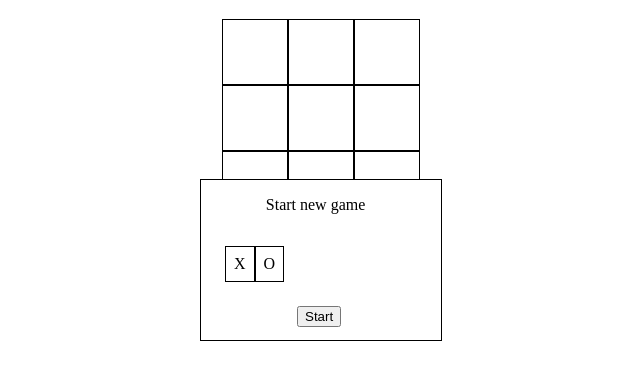
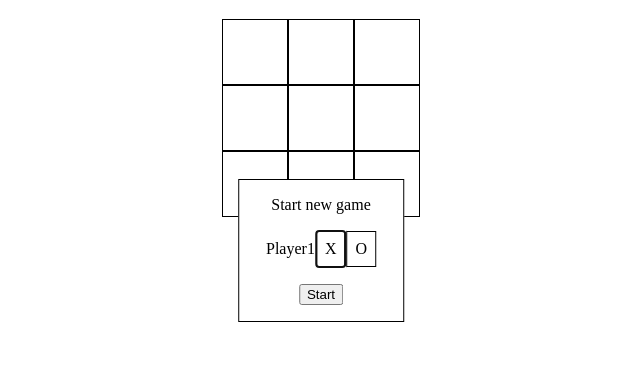
Before and after one commit to proffery/odin-tic-tac-toe, a plain HTML site: page index.html in a window 1280 px wide. Shown: the part 61-440 px from the top of the page, without its empty margins (319-959 px from the left). Drawn offline with Linux system fonts and the light colour scheme.

Commit message:
player vs player is done

```diff
--- a/index.html
+++ b/index.html
@@ -9,7 +9,7 @@
 </head>
 <body>
     <div class="main-container">
-        <h1>Project: Tic Tac Toe</h1>
+        <h1 class="header">Project: Tic Tac Toe</h1>
         <div class="game-board">
 
         </div>
--- a/script.js
+++ b/script.js
@@ -22,6 +22,44 @@ const gameBoard = (() => {
         }
     }
 
+    function isWinner() {
+        if ((_gameFild[0][0] == _gameFild[0][1]) && (_gameFild[0][1] == _gameFild[0][2]) && (_gameFild[0][0] != undefined)) {
+            return true;
+        }
+
+        else if ((_gameFild[1][0] == _gameFild[1][1]) && (_gameFild[1][1] == _gameFild[1][2]) && (_gameFild[1][0] != undefined)) {
+            return true;
+        }
+
+        else if ((_gameFild[2][0] == _gameFild[2][1]) && (_gameFild[2][1] == _gameFild[2][2]) && (_gameFild[2][0] != undefined)) {
+            return true;
+        }
+
+        else if ((_gameFild[0][0] == _gameFild[1][0]) && (_gameFild[1][0] == _gameFild[2][0]) && (_gameFild[0][0] != undefined)) {
+            return true;
+        }
+
+        else if ((_gameFild[0][1] == _gameFild[1][1]) && (_gameFild[1][1] == _gameFild[2][1]) && (_gameFild[0][1] != undefined)) {
+            return true;
+        }
+
+        else if ((_gameFild[0][2] == _gameFild[1][2]) && (_gameFild[1][2] == _gameFild[2][2]) && (_gameFild[0][2] != undefined)) {
+            return true;
+        }
+
+        else if ((_gameFild[0][0] == _gameFild[1][1]) && (_gameFild[1][1] == _gameFild[2][2]) && (_gameFild[0][0] != undefined)) {
+            return true;
+        }
+
+        else if ((_gameFild[0][2] == _gameFild[1][1]) && (_gameFild[1][1] == _gameFild[2][0]) && (_gameFild[0][2] != undefined)) {
+            return true;
+        }
+
+        else {
+            return false;
+        }
+    }
+
     function isEnd() {
         for (let i = 0; i < _gameFild.length; i++) {
             for (let j = 0; j < _gameFild[i].length; j++) {
@@ -32,7 +70,7 @@ const gameBoard = (() => {
         return true;
     }
 
-    return {getBoard, setBoard, isEnd, cleanBoard};
+    return {getBoard, setBoard, isEnd, cleanBoard, isWinner};
 })();
 
 const Player = (playerName, playerSign) => {
@@ -40,7 +78,10 @@ const Player = (playerName, playerSign) => {
 };
 
 const game = (() => {
+    const playerArr = [];
     const gameBoardContainer = document.querySelector('.game-board');
+    const playerMsg = document.createElement('div');
+
     function renderBoard(boardArr) {
         const allRows = document.querySelectorAll('.row')
         allRows.forEach(row => row.remove());
@@ -51,26 +92,39 @@ const game = (() => {
             gameBoardContainer.appendChild(row);
             let rowI = document.getElementById(`row${i}`);
             for (let j = 0; j < boardArr[i].length; j++) {
-                let column = document.createElement('div');
-                column.classList.add('square');
-                column.setAttribute('row', i);
-                column.setAttribute('column', j);
-                column.id = (`square${i}-${j}`);
+                let square = document.createElement('div');
+                square.classList.add('square');
+                square.setAttribute('row', i);
+                square.setAttribute('column', j);
+                square.id = (`square${i}-${j}`);
                 if (boardArr[i][j] === true) {
-                    column.textContent = MARK_ONE;
+                    square.textContent = MARK_ONE;
                 }
                 else if (boardArr[i][j] === false) {
-                    column.textContent = MARK_TWO;
+                    square.textContent = MARK_TWO;
                 }
                 else {
-                    column.textContent = '';
+                    square.textContent = '';
                 }
-                rowI.appendChild(column);
-                column.addEventListener('click', fill);
+                rowI.appendChild(square);
+                square.addEventListener('click', fill);
             }
         }
-        if (gameBoard.isEnd()) {
+        if (gameBoard.isEnd() || gameBoard.isWinner()) {
+            playerMsg.remove();
             endWindow();
+        }
+    }
+
+    function winnerControl() {
+        if (gameBoard.isWinner()) {
+            return `${playerArr[0].playerName} is WIN!`;
+        }
+
+        else {
+            if (gameBoard.isEnd()) {
+                return 'No winners...';
+            }
         }
     }
 
@@ -79,8 +133,24 @@ const game = (() => {
             console.log('Fild not empty');
         }
         else {
-            gameBoard.setBoard(e.target.getAttribute('row'), e.target.getAttribute('column'), createPlayer()[0].playerSign);
+            gameBoard.setBoard(e.target.getAttribute('row'), e.target.getAttribute('column'), playerArr[0].playerSign);
+            console.log(`isEnd:${gameBoard.isEnd()}`);
+            console.log(`isWinner:${gameBoard.isWinner()}`);
             renderBoard(gameBoard.getBoard());
+            nextPlayer();
+        }
+    }
+
+
+
+    function nextPlayer() {
+        if (!gameBoard.isEnd() && !gameBoard.isWinner()) {
+            playerMsg.classList.add('player-msg');
+            playerMsg.textContent = `${playerArr[1].playerName} your move:`;
+            gameBoardContainer.appendChild(playerMsg);
+            let temp = playerArr[0];
+            playerArr[0] = playerArr[1];
+            playerArr[1] = temp;
         }
     }
 
@@ -95,15 +165,17 @@ const game = (() => {
         startWindow.appendChild(msgContainer);
         let playerMarkContainer = document.createElement('div');
         playerMarkContainer.classList.add('player-mark-container');
+        playerMarkContainer.textContent = 'Player1'
         startWindow.appendChild(playerMarkContainer);
         let markOne = document.createElement('div');
         markOne.classList.add('mark-one');
         markOne.textContent = MARK_ONE;
-        markOne.addEventListener('click', focus(markOne));
+        markOne.setAttribute('tabindex', '0');
         playerMarkContainer.appendChild(markOne);
         let markTwo = document.createElement('div');
         markTwo.classList.add('mark-two');
         markTwo.textContent = MARK_TWO;
+        markTwo.setAttribute('tabindex', '1');
         playerMarkContainer.appendChild(markTwo);
         let startButton = document.createElement('button');
         startButton.classList.add('start-button');
@@ -111,18 +183,23 @@ const game = (() => {
         startWindow.appendChild(startButton);
         let allSquares = document.querySelectorAll('.square');
         allSquares.forEach(square => square.removeEventListener('click', fill));
+        markOne.focus();
+        createPlayer();
+        markOne.addEventListener('click', createPlayer);
+        markTwo.addEventListener('click', createPlayer);
         startButton.addEventListener('click', startOfGame);
     }
 
-    function changeFocus(elementOne, elementTwo) {
-        element.focus();
-    }
-
-    function createPlayer(e) {
-        const playerArr = []
-        playerArr[0] = Player('Player1', true);
-        playerArr[1] = Player('Player2', !playerArr[0].playerSign);
-        return playerArr;
+    function createPlayer() {
+        const element = document.querySelector('.mark-one')
+        if (element === document.activeElement) {
+            playerArr[0] = Player('Player1', true);
+            playerArr[1] = Player('Player2', !playerArr[0].playerSign);
+        }
+        else {
+            playerArr[0] = Player('Player1', false);
+            playerArr[1] = Player('Player2', !playerArr[0].playerSign);
+        }
     }
 
     function startOfGame() {
@@ -136,6 +213,7 @@ const game = (() => {
         renderBoard(gameBoard.getBoard())
         let endWindow = document.querySelector('.end-window');
         gameBoardContainer.removeChild(endWindow);
+        playerMsg.remove();
         startWindow();
     }
 
@@ -145,7 +223,7 @@ const game = (() => {
         gameBoardContainer.appendChild(endWindow);
         let msgContainer = document.createElement('div');
         msgContainer.classList.add('msg-container');
-        msgContainer.textContent = 'The game is over';
+        msgContainer.textContent = winnerControl();
         endWindow.appendChild(msgContainer);
         let newGameButton = document.createElement('button');
         newGameButton.classList.add('new-game-button');
--- a/style.css
+++ b/style.css
@@ -29,40 +29,53 @@ body {
     left: 50%;
     top: 30%;
     transform: translateX(-50%);
-    height: 10rem;
-    width: 15rem;
+    padding-left: 1rem;
+    padding-right: 1rem;
+    padding-bottom: 1rem;
     border: 1px solid;
     background-color: white;
 }
 
 .start-button, .new-game-button {
-    position: relative;
-    top: 45%;
-    left: 40%;
+    display: flex;
+    align-self: center;
+    justify-content: center;
+    margin: auto;
+
 }
 
 .msg-container {
-    position: relative;
-    top: 10%;
-    left: 27%;
+    display: flex;
+    align-items: center;
+    justify-content: center;
+    padding: 1rem;
 }
 
 .player-mark-container {
     display: flex;
-    position: relative;
-    top: 30%;
-    left: 10%;
+    align-items: center;
+    justify-content: center;
+    margin-bottom: 1rem;
+
 }
 
 .mark-one, .mark-two {
     border: 1px solid;
     padding: .5rem;
+    width: fit-content;
 }
 
 .mark-one:focus {
-    border: 3px solid;
+    border: 2px solid;
 }
 
 .mark-two:focus {
-    border: 3px solid;
+    border: 2px solid;
 }
+
+.player-msg {
+    display: flex;
+    align-items: center;
+    justify-content: center;
+    margin: 1rem;
+}
```
